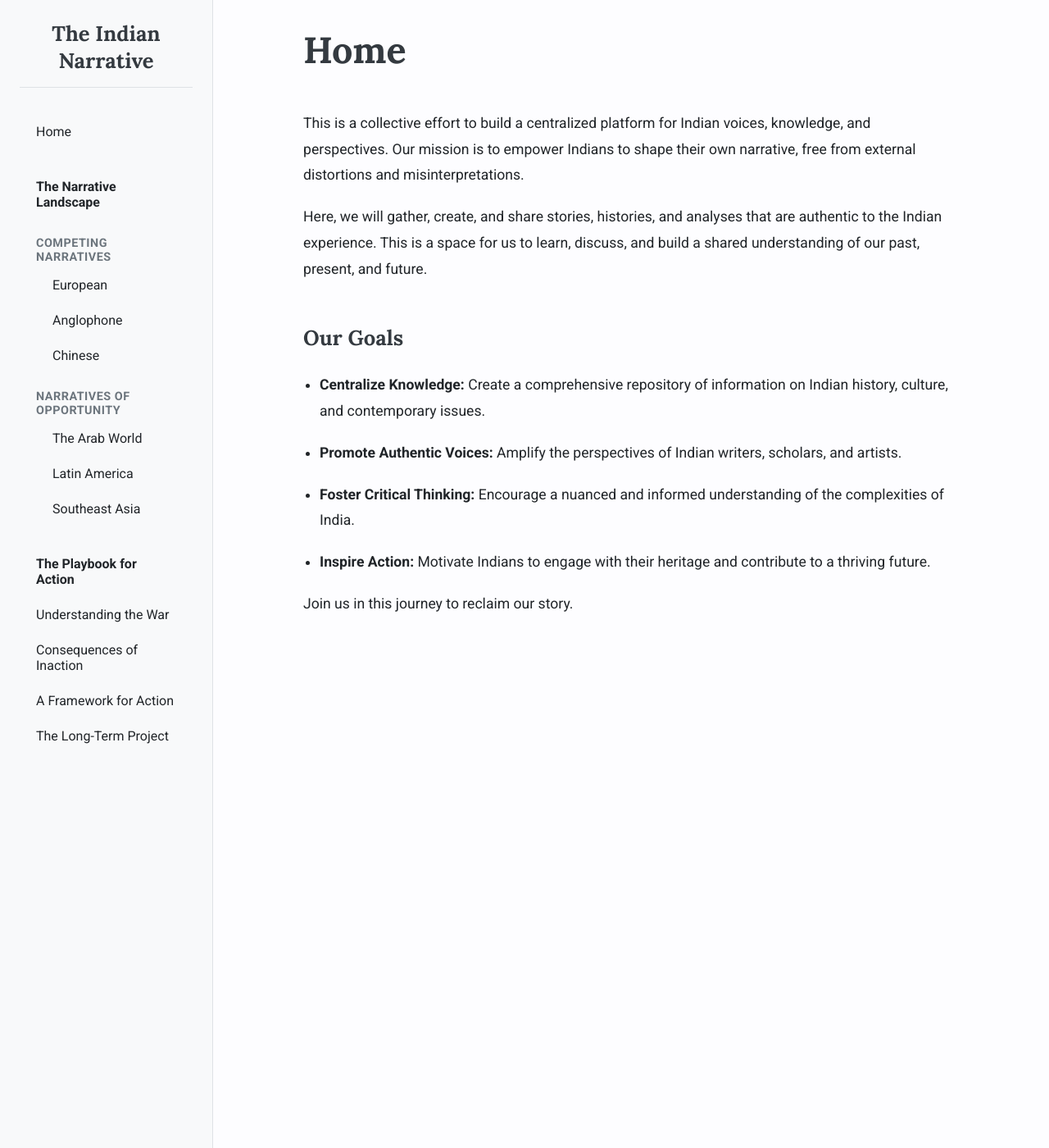
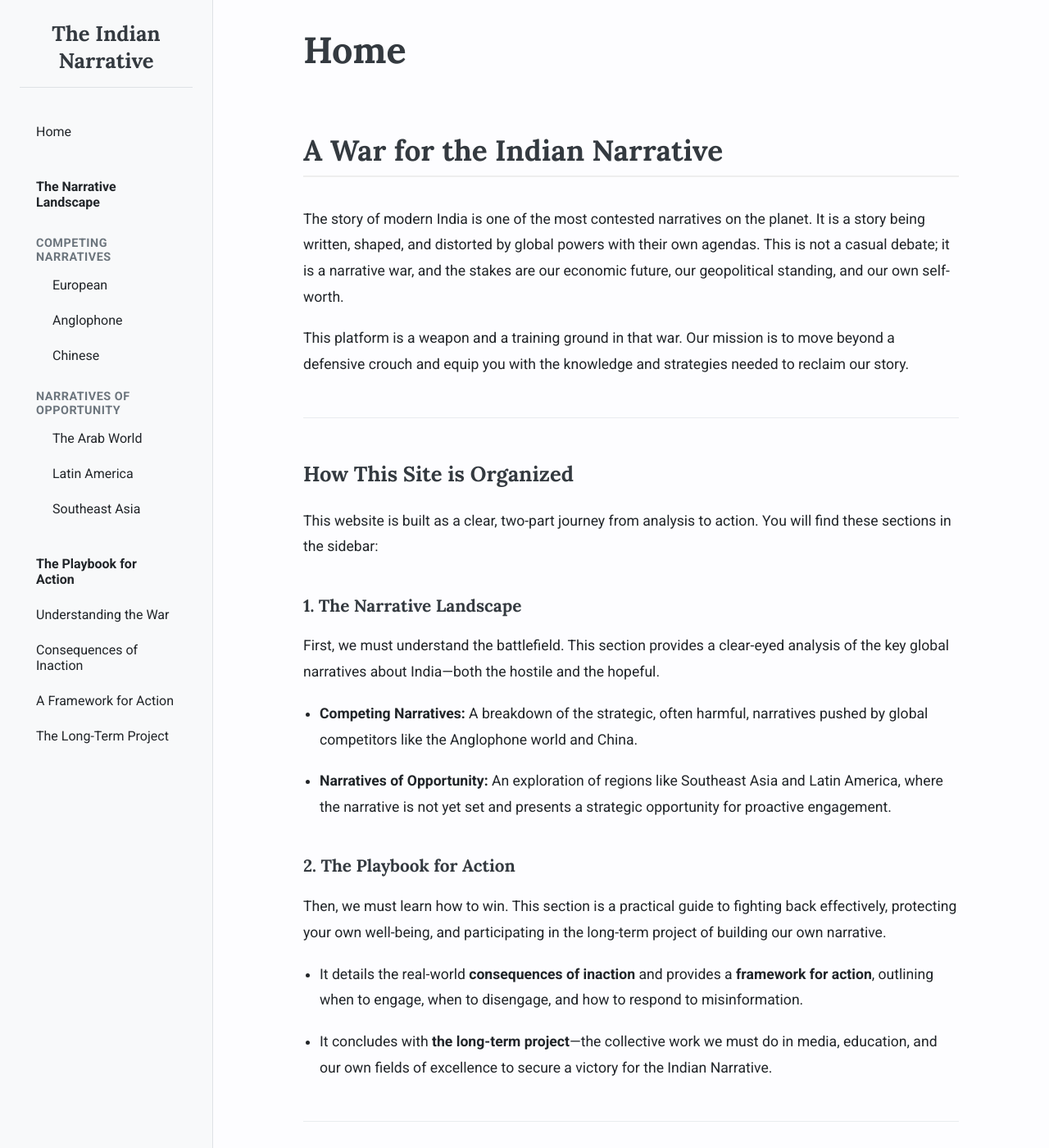
Before and after one commit to nodesman/indian-narrative, a Jekyll site: the page built from index.md, in a window 1280 px wide and 1400 px high. Shown: the whole window at 82% size. Built offline with Jekyll 4.4.1, drawn with Linux system fonts in a browser that asks for light colours; some of the changed text lies outside the part shown.

Commit message:
docs: Revise homepage to act as a strategic briefing
- Updates the homepage content to be more urgent and active.
- Frames the site's purpose as a 'playbook' for the narrative war.
- Explicitly guides the user on how to navigate the site's sections, improving user experience.

```diff
--- a/index.md
+++ b/index.md
@@ -3,15 +3,30 @@ layout: default
 title: "Home"
 ---
 
-This is a collective effort to build a centralized platform for Indian voices, knowledge, and perspectives. Our mission is to empower Indians to shape their own narrative, free from external distortions and misinterpretations.
+## A War for the Indian Narrative
 
-Here, we will gather, create, and share stories, histories, and analyses that are authentic to the Indian experience. This is a space for us to learn, discuss, and build a shared understanding of our past, present, and future.
+The story of modern India is one of the most contested narratives on the planet. It is a story being written, shaped, and distorted by global powers with their own agendas. This is not a casual debate; it is a narrative war, and the stakes are our economic future, our geopolitical standing, and our own self-worth.
 
-### Our Goals
+This platform is a weapon and a training ground in that war. Our mission is to move beyond a defensive crouch and equip you with the knowledge and strategies needed to reclaim our story.
 
-*   **Centralize Knowledge:** Create a comprehensive repository of information on Indian history, culture, and contemporary issues.
-*   **Promote Authentic Voices:** Amplify the perspectives of Indian writers, scholars, and artists.
-*   **Foster Critical Thinking:** Encourage a nuanced and informed understanding of the complexities of India.
-*   **Inspire Action:** Motivate Indians to engage with their heritage and contribute to a thriving future.
+---
 
-Join us in this journey to reclaim our story.
+### How This Site is Organized
+
+This website is built as a clear, two-part journey from analysis to action. You will find these sections in the sidebar:
+
+#### 1. The Narrative Landscape
+First, we must understand the battlefield. This section provides a clear-eyed analysis of the key global narratives about India—both the hostile and the hopeful.
+
+*   **Competing Narratives:** A breakdown of the strategic, often harmful, narratives pushed by global competitors like the Anglophone world and China.
+*   **Narratives of Opportunity:** An exploration of regions like Southeast Asia and Latin America, where the narrative is not yet set and presents a strategic opportunity for proactive engagement.
+
+#### 2. The Playbook for Action
+Then, we must learn how to win. This section is a practical guide to fighting back effectively, protecting your own well-being, and participating in the long-term project of building our own narrative.
+
+*   It details the real-world **consequences of inaction** and provides a **framework for action**, outlining when to engage, when to disengage, and how to respond to misinformation.
+*   It concludes with **the long-term project**—the collective work we must do in media, education, and our own fields of excellence to secure a victory for the Indian Narrative.
+
+---
+
+Your journey begins with the sidebar. **Explore the landscape. Master the playbook. Reclaim the narrative.**
```
